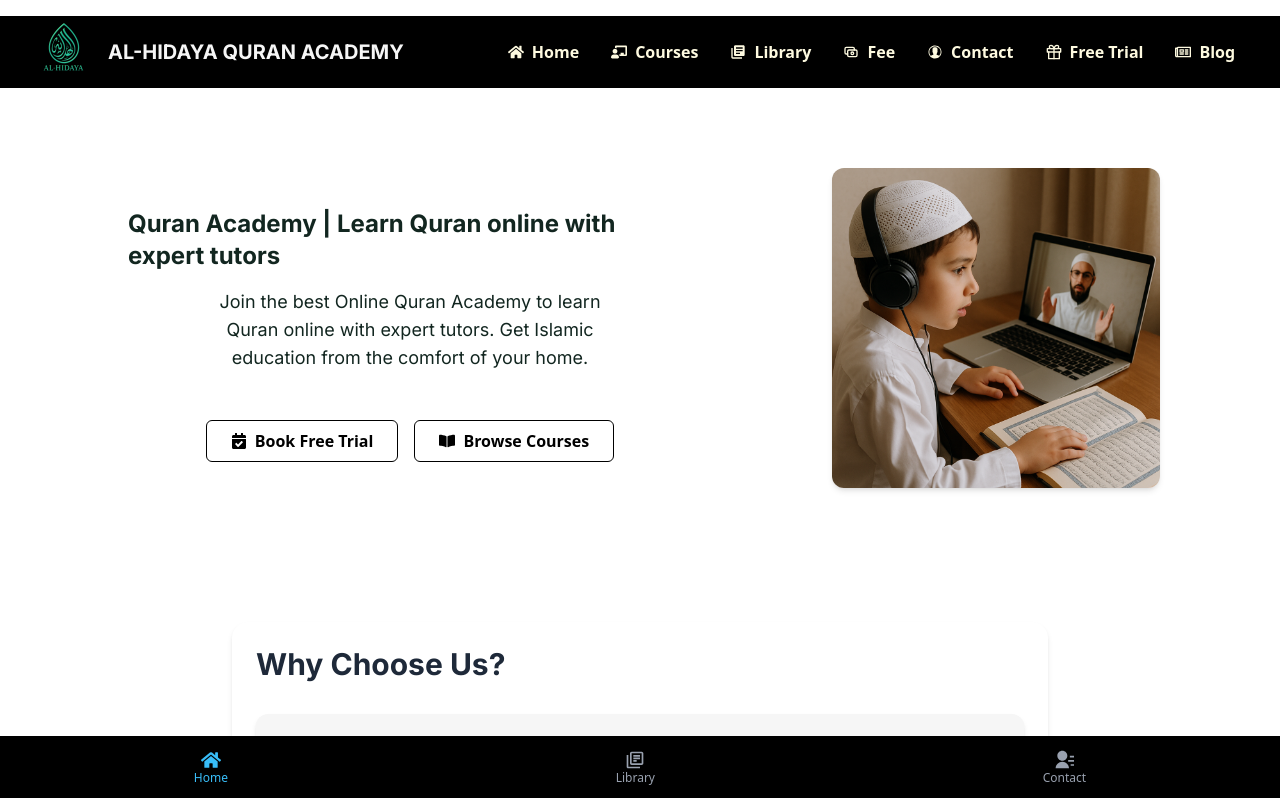
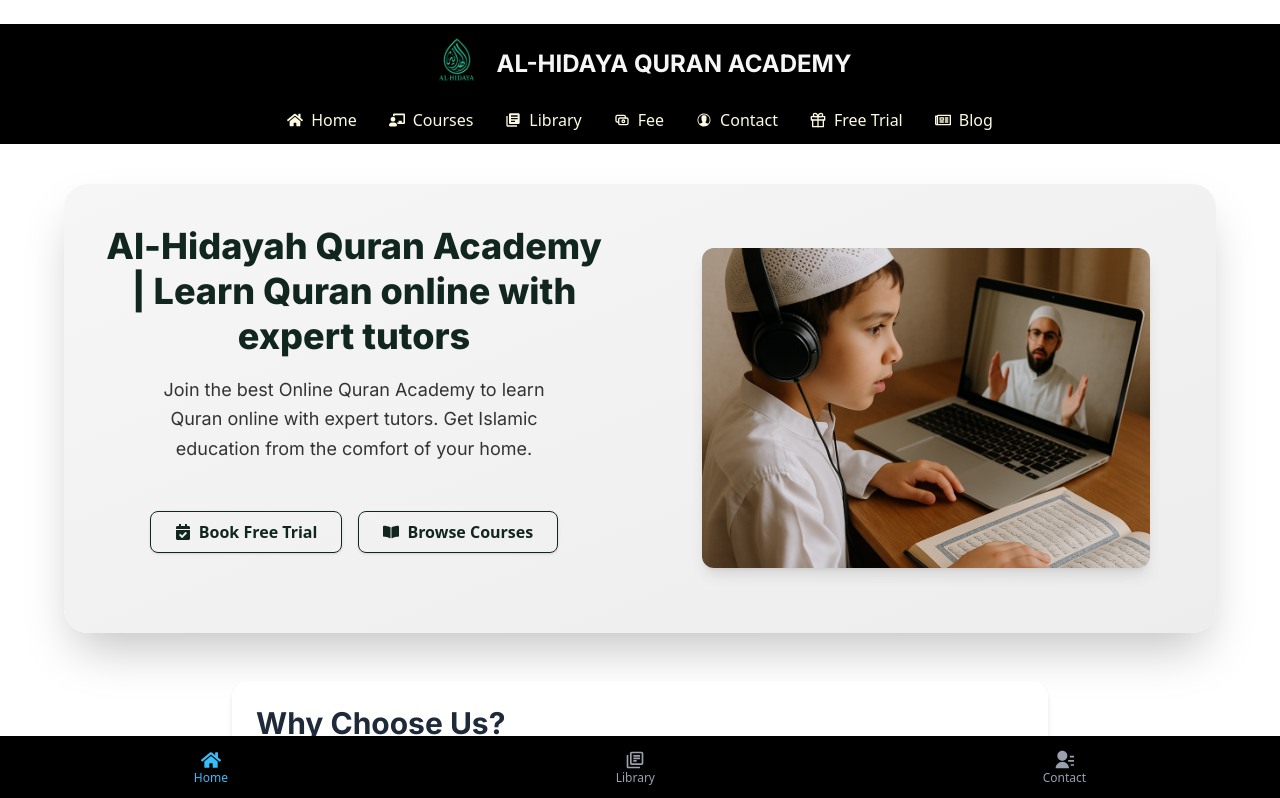
Before and after one commit to M-Faizan-Niaz/QURAN-ACADEMYn1, a React (Vite) app: page / in a window 1280 px wide. Shown: the top 798 px of the page. Built offline with nearby package versions, Linux system fonts and the light colour scheme.

Commit message:
Your commit message here

```diff
--- a/src/components/shared/Header.jsx
+++ b/src/components/shared/Header.jsx
@@ -3,26 +3,27 @@ import { FaHome, FaChalkboardTeacher, FaRegNewspaper } from "react-icons/fa";
 import { MdLibraryBooks } from "react-icons/md";
 import { TbCash } from "react-icons/tb";
 import { IoIosContact } from "react-icons/io";
-import { IoBookSharp } from "react-icons/io5";
 import { FiGift } from "react-icons/fi";
 import logo from "../../assets/images/logo.png";
+
 const Header = () => {
   return (
-    <header className="bg-[#000000] flex justify-start items-center gap-26 mt-4 px-8 py-1 shadow-lg ">
-      {/* Logo Section */}
+    <header className="bg-black w-full mt-6 px-4 md:px-8 py-3 shadow-lg">
+      <div className="flex flex-col items-center justify-center gap-4">
+        {/* Logo and Title */}
         <div className="flex items-center gap-3">
           <img
             src={logo}
             alt="Al-Hidaya Logo"
-          className="w-16 h-16 object-contain transition-transform duration-300 ease-in-out hover:scale-110"
+            className="w-14 h-14 object-contain transition-transform duration-300 hover:scale-110"
           />
-
-        <h1 className="text-xl font-bold text-[#F6F6F6] hover:text-green-400 transition duration-300 ease-in-out hover:drop-shadow-[0_0_6px_rgba(56,189,248,0.6)] hover:scale-105 cursor-pointer">
+          <h1 className="text-lg sm:text-xl md:text-2xl font-bold text-[#F6F6F6] hover:text-green-400 transition duration-300 hover:drop-shadow-[0_0_6px_rgba(56,189,248,0.6)] hover:scale-105 cursor-pointer">
             AL-HIDAYA QURAN ACADEMY
           </h1>
         </div>
+
         {/* Navigation Links */}
-      <nav className="flex items-center justify-between flex-wrap gap-8 cursor-pointer ">
+        <nav className="flex flex-wrap justify-center items-center gap-4 sm:gap-6 md:gap-8">
           {[
             { icon: <FaHome />, label: "Home" },
             { icon: <FaChalkboardTeacher />, label: "Courses" },
@@ -34,7 +35,7 @@ const Header = () => {
           ].map((item, i) => (
             <div
               key={i}
-            className="relative group flex items-center gap-2 text-[#FEFAE0] font-semibold transition-all duration-300"
+              className="relative group flex items-center gap-2 text-[#FEFAE0] font-medium text-sm sm:text-base transition-all duration-300 cursor-pointer"
             >
               <div className="transition duration-300 group-hover:text-green-400">
                 {item.icon}
@@ -46,6 +47,7 @@ const Header = () => {
             </div>
           ))}
         </nav>
+      </div>
     </header>
   );
 };
--- a/src/pages/Home.jsx
+++ b/src/pages/Home.jsx
@@ -7,27 +7,28 @@ import AboutSection from "../components/home/AboutSection";
 const Home = () => {
   return (
     <section className="bg-white min-h-screen overflow-y-auto custom-overflow-hidden pb-40">
-      <div className="flex flex-grow gap-3">
+      <div className="bg-gradient-to-br from-[#F6F6F6] to-[#EDEDED] rounded-3xl shadow-2xl mx-4 md:mx-16 mt-10 mb-12 px-6 py-10">
+        <div className="flex flex-col md:flex-row items-center gap-10">
           {/* Left Div */}
-        <div className="flex justify-center items-center ">
-          <div className="flex flex-col items-center justify-center m-30 ">
-            <h2 className="text-[#122620] text-2xl font-bold mb-4 px-2">
-              Quran Academy | Learn Quran online with expert tutors
+          <div className="flex-1 flex justify-center items-center">
+            <div className="flex flex-col items-center justify-center">
+              <h2 className="text-[#122620] text-2xl md:text-4xl font-extrabold mb-4 text-center px-2 leading-tight">
+                Al-Hidayah Quran Academy | Learn Quran online with expert tutors
               </h2>
-            <p className="text-[#122620] text-lg text-center max-w-md mb-6 px-2">
+              <p className="text-[#333333] text-lg text-center max-w-md mb-6 px-2 leading-relaxed">
                 Join the best Online Quran Academy to learn Quran online with
                 expert tutors. Get Islamic education from the comfort of your
                 home.
               </p>
-            <div className="flex gap-4 mt-6 mb-10">
+              <div className="flex flex-col sm:flex-row gap-4 mt-6 mb-10">
                 {/* Book Free Trial Button */}
-              <button className="flex items-center gap-2 border border-black text-black hover:bg-black hover:text-white px-6 py-2 rounded-md font-semibold transition duration-300 cursor-pointer">
+                <button className="flex items-center justify-center gap-2 border border-[#122620] text-[#122620] hover:bg-[#122620] hover:text-white px-6 py-2 rounded-lg font-semibold transition duration-300 cursor-pointer shadow-sm hover:shadow-md">
                   <FaCalendarCheck />
                   Book Free Trial
                 </button>
 
                 {/* Browse Courses Button */}
-              <button className="flex items-center gap-2 border border-black text-black hover:bg-black hover:text-white px-6 py-2 rounded-md font-semibold transition duration-300 cursor-pointer">
+                <button className="flex items-center justify-center gap-2 border border-[#122620] text-[#122620] hover:bg-[#122620] hover:text-white px-6 py-2 rounded-lg font-semibold transition duration-300 cursor-pointer shadow-sm hover:shadow-md">
                   <FaBookOpen />
                   Browse Courses
                 </button>
@@ -36,12 +37,13 @@ const Home = () => {
           </div>
 
           {/* Right Div */}
-        <div className="w-full max-w-md group pt-20 pr-30">
+          <div className="flex-1 flex justify-center pt-10 md:pt-0">
             <img
               src={img1}
               alt="Hero"
-            className="w-full h-[300px] md:h-[320px]  rounded-xl object-cover shadow-md transition-transform duration-500 ease-in-out group-hover:scale-105 group-hover:-translate-y-1 group-hover:shadow-lg"
+              className="w-full max-w-xs sm:max-w-sm md:max-w-md h-[280px] md:h-[320px] rounded-xl object-cover shadow-lg transition-transform duration-500 ease-in-out hover:scale-105 hover:-translate-y-1 hover:shadow-2xl"
             />
+          </div>
         </div>
       </div>
 
@@ -95,7 +97,6 @@ const Home = () => {
       <FeaturesGrid />
       <AboutSection />
 
-
       <BottomNav />
     </section>
   );
```
Lines whose indentation alone changed are shown as unchanged.
